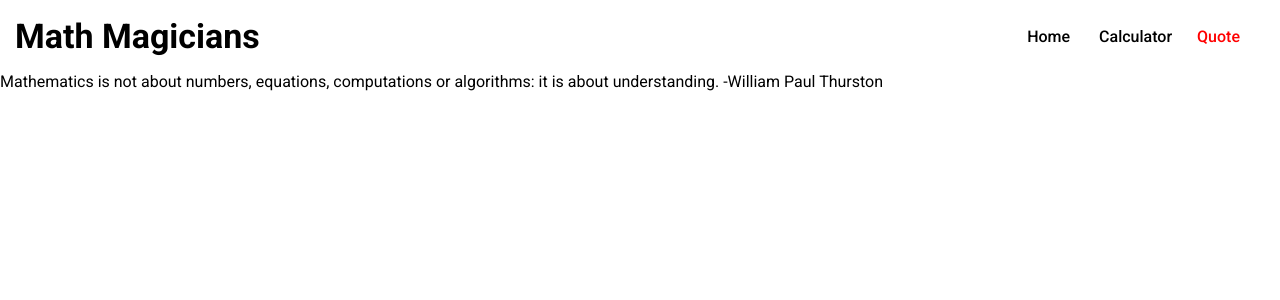
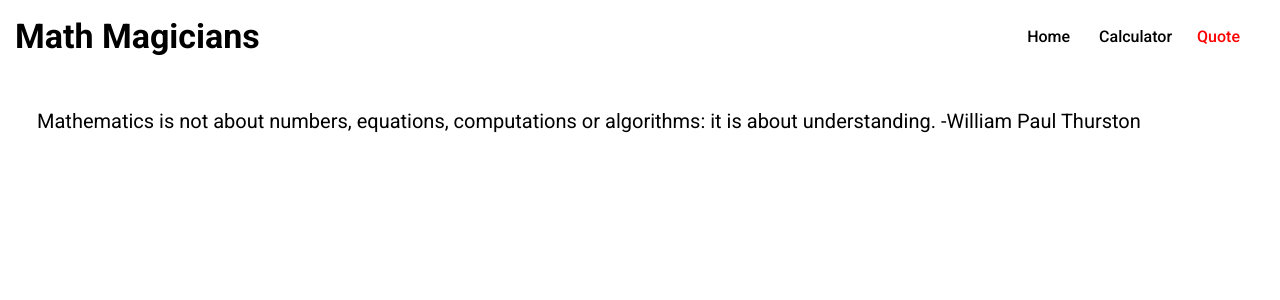
Before and after one commit to John-Kibirige/math-magicians, a React (Create React App) app: page /quote in a window 1280 px wide. Shown: the top 300 px of the page. Built offline with nearby package versions, Linux system fonts and the light colour scheme.

Commit message:
Add home and calculator styles

```diff
--- a/src/App.css
+++ b/src/App.css
@@ -83,3 +83,21 @@
 nav h1 {
   font-size: 34px;
 }
+
+.quote {
+  padding: 37px;
+  font-size: 20px;
+}
+
+.overall-container {
+  display: flex;
+  padding: 12px;
+  justify-content: space-between;
+}
+
+.home-page {
+  padding: 12px;
+}
+.home-page p {
+  margin: 18px;
+}
--- a/src/components/Quote.js
+++ b/src/components/Quote.js
@@ -4,7 +4,7 @@
 const Quote = () => {
   return (
     <div>
-      <p>
+      <p className='quote'>
         Mathematics is not about numbers, equations, computations or algorithms:
         it is about understanding. -William Paul Thurston
       </p>
```
